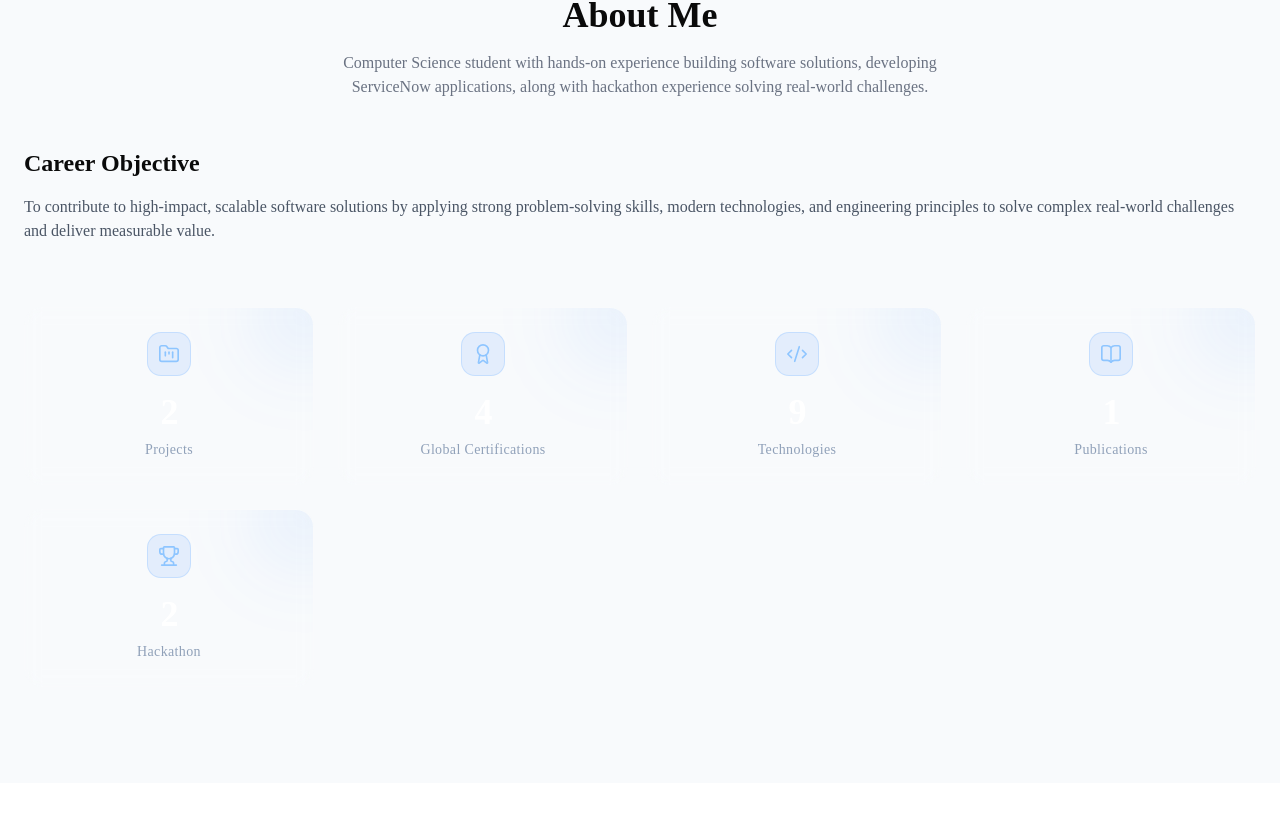
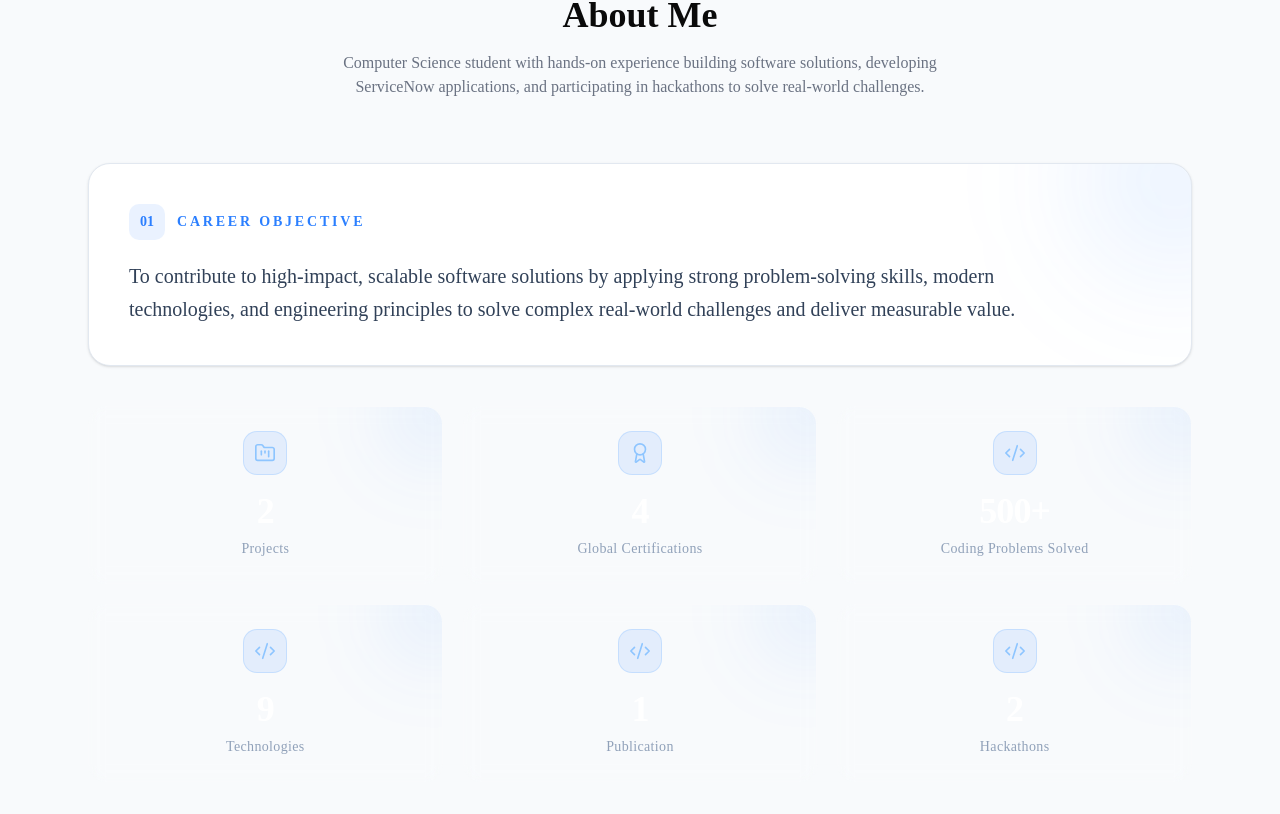
Before and after one commit to Devavarshita123/Portfolio, a Next.js app: page / in a window 1280 px wide. Shown: the part 966-1780 px from the top of the page. Built offline with nearby package versions, Linux system fonts and the light colour scheme.

Commit message:
Update About.jsx

```diff
--- a/components/sections/About.jsx
+++ b/components/sections/About.jsx
@@ -2,37 +2,97 @@ import SectionTitle from "../ui/SectionTitle";
 import StatCard from "../ui/StatCard";
 import { profile } from "../../data/profile";
 import FadeIn from "../animations/FadeIn";
+
 export default function About() {
   return (
     <section
       id="about"
-      className="py-24 bg-slate-50
-dark:bg-slate-900"
+      className="py-24 bg-slate-50 dark:bg-slate-950"
     >
       <FadeIn>
-      <div className="max-w-7xl mx-auto px-6">
+        <div className="max-w-6xl mx-auto px-6">
 
+          {/* Section Header */}
           <SectionTitle
             title="About Me"
-          subtitle="Computer Science student with hands-on experience building software solutions, developing ServiceNow applications, along with hackathon experience solving real-world challenges."
+            subtitle="Computer Science student with hands-on experience building software solutions, developing ServiceNow applications, and participating in hackathons to solve real-world challenges."
           />
 
-        <div className="grid md:grid-cols-1">
-          <div>
+          {/* Career Objective */}
+          <div className="mt-16">
+            <div
+              className="
+                relative overflow-hidden
+                rounded-3xl
+                border border-slate-200
+                dark:border-slate-800
+                bg-white
+                dark:bg-slate-900
+                p-8 md:p-10
+                shadow-sm
+              "
+            >
+              {/* Decorative glow */}
+              <div
+                className="
+                  absolute -top-20 -right-20
+                  h-48 w-48
+                  rounded-full
+                  bg-blue-500/10
+                  blur-3xl
+                "
+              />
 
-            <h3 className="text-2xl font-semibold mb-4">
+              <div className="relative">
+
+                {/* Small Label */}
+                <div className="flex items-center gap-3 mb-5">
+                  <span
+                    className="
+                      flex h-9 w-9
+                      items-center justify-center
+                      rounded-lg
+                      bg-blue-500/10
+                      text-sm font-semibold
+                      text-blue-500
+                    "
+                  >
+                    01
+                  </span>
+
+                  <span
+                    className="
+                      text-sm font-semibold
+                      uppercase tracking-[0.2em]
+                      text-blue-500
+                    "
+                  >
                     Career Objective
-            </h3>
+                  </span>
+                </div>
 
-            <p className="text-gray-600">
-              To contribute to high-impact, scalable software solutions by applying strong problem-solving skills, modern technologies, and engineering principles to solve complex real-world challenges and deliver measurable value.
+                {/* Objective */}
+                <p
+                  className="
+                    max-w-4xl
+                    text-lg md:text-xl
+                    leading-relaxed
+                    text-slate-700
+                    dark:text-slate-300
+                  "
+                >
+                  To contribute to high-impact, scalable software solutions
+                  by applying strong problem-solving skills, modern
+                  technologies, and engineering principles to solve complex
+                  real-world challenges and deliver measurable value.
                 </p>
 
               </div>
-
+            </div>
           </div>
 
-        <div className="grid grid-cols-2 md:grid-cols-4 gap-6 mt-16">
+          {/* Statistics */}
+          <div className="mt-10 grid grid-cols-1 sm:grid-cols-2 lg:grid-cols-3 gap-5">
 
             <StatCard
               value="2"
@@ -45,18 +105,23 @@ dark:bg-slate-900"
             />
 
             <StatCard
+              value="500+"
+              label="Coding Problems Solved"
+            />
+
+            <StatCard
               value="9"
               label="Technologies"
             />
 
             <StatCard
               value="1"
-            label="Publications"
+              label="Publication"
             />
 
             <StatCard
               value="2"
-            label="Hackathon"
+              label="Hackathons"
             />
 
           </div>
```
Lines whose indentation alone changed are shown as unchanged.
